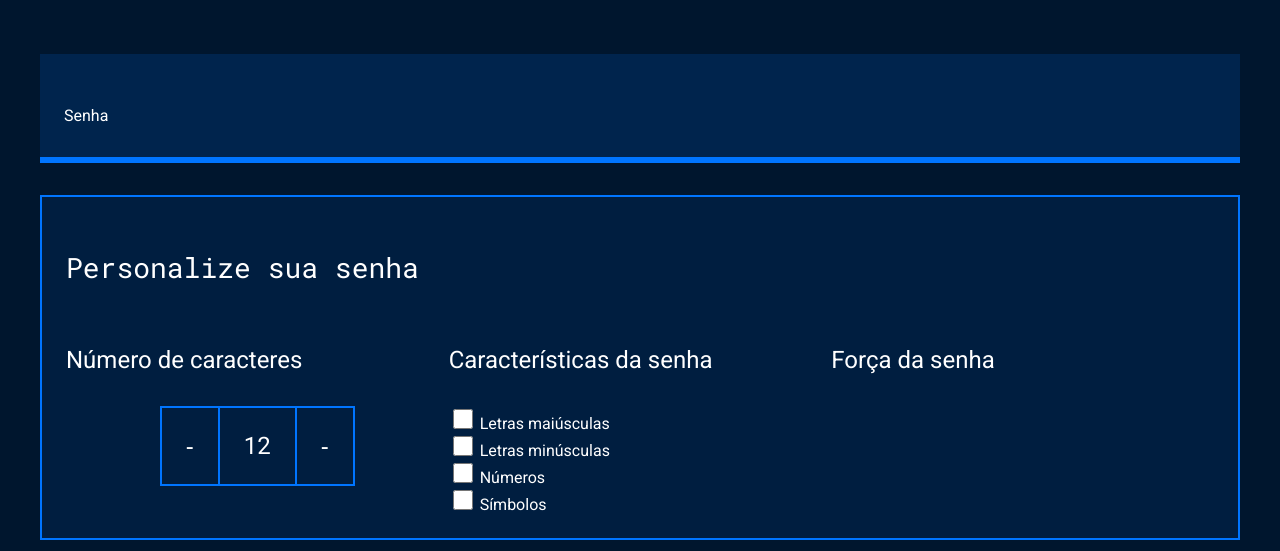
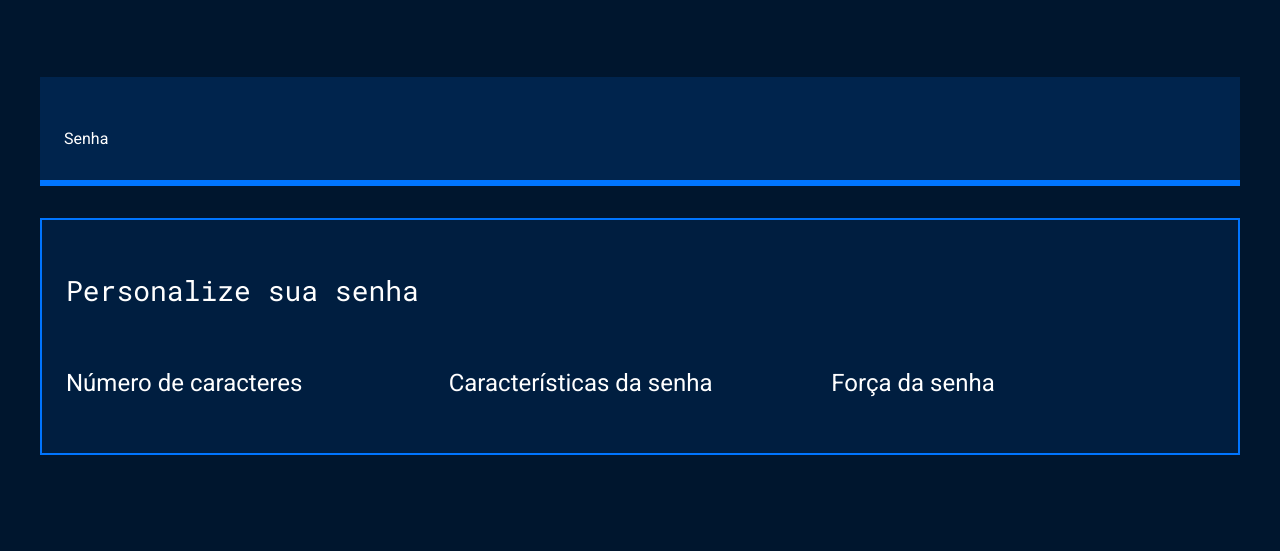
Before and after one commit to penarotti-ronaldo/gerador-de-senha-correto, a plain HTML site: page index.html in a window 1280 px wide. Shown: the part 249-800 px from the top of the page. Drawn offline with Linux system fonts and the light colour scheme.

Commit message:
Add files via upload

```diff
--- a/index.html
+++ b/index.html
@@ -24,39 +24,15 @@
             <div class="parametro-coluna__senha">
                 <div class="parametro-senha">
                     <h4 class="parametro-senha__titulo">Número de caracteres</h4>
-                        <div class="parametro-senha-botoes">
-                            <button class="parametro-senha__botao">-</button>
-                            <p class="parametro-senha__texto">12</p>
-                            <button class="parametro-senha__botao">-</button>
-                        </div>
                 </div>
                 <div class="parametro-senha">
                     <h4 class="parametro-senha__titulo">Características da senha</h4>
-                    <div class="parametro-senha-checkbox">
-                        <input name="maiusculo"type="checkbox" class="checkbox">
-                        <label for="maiusculo">Letras maiúsculas</label>
-                    </div>
-                    <div class="parametro-senha-checkbox">
-                        <input name="minusculo"type="checkbox" class="checkbox">
-                        <label for="minusculo">Letras minúsculas</label>
-                    </div>
-                    <div class="parametro-senha-checkbox">
-                        <input name="numero"type="checkbox" class="checkbox">
-                        <label for="numero">Números</label>
-                     </div>
-
-                    <div class="parametro-senha-checkbox">
-                        <input name="simbolos"type="checkbox" class="checkbox">
-                        <label for="simbolos">Símbolos</label>
                 </div>
-            </div>
                 <div class="parametro-senha">
                     <h4 class="parametro-senha__titulo">Força da senha</h4>
                 </div>
             </div>
         </div>
-
-
     </section>
 </body>
 
--- a/style.css
+++ b/style.css
@@ -85,37 +85,6 @@ body{
     margin: 0 auto;
 }
 
-.parametro-senha-botoes{
-    display: flex;
-    justify-content: center;
-}
-
-.parametro-senha__botao{
-    background-color: var(--fundo-texto);
-    color: var(--branco);
-    border: 2px solid var(--borda);
-    padding: 24px;
-    font-size: 24px;
-    cursor: pointer;
-}
- .parametro-senha__texto{
-    padding: 24px;
-    border-top: 2px solid var(--borda);
-    border-bottom: 2px solid var(--borda);
-    margin: 0;
-    font-size: 24px;
- }
-
- .checkbox{
-    width: 20px;
-    height: 20px;
-}
-
-.checkbox{
-    width: 20px;
-    height: 20px;
-    cursor: pointer;
-}
 @media screen and (min-width: 768px) {
     .parametro-coluna__senha{
         flex-direction: row;
```
Also changed, not shown: unlock.svg (added), 1 other file.
